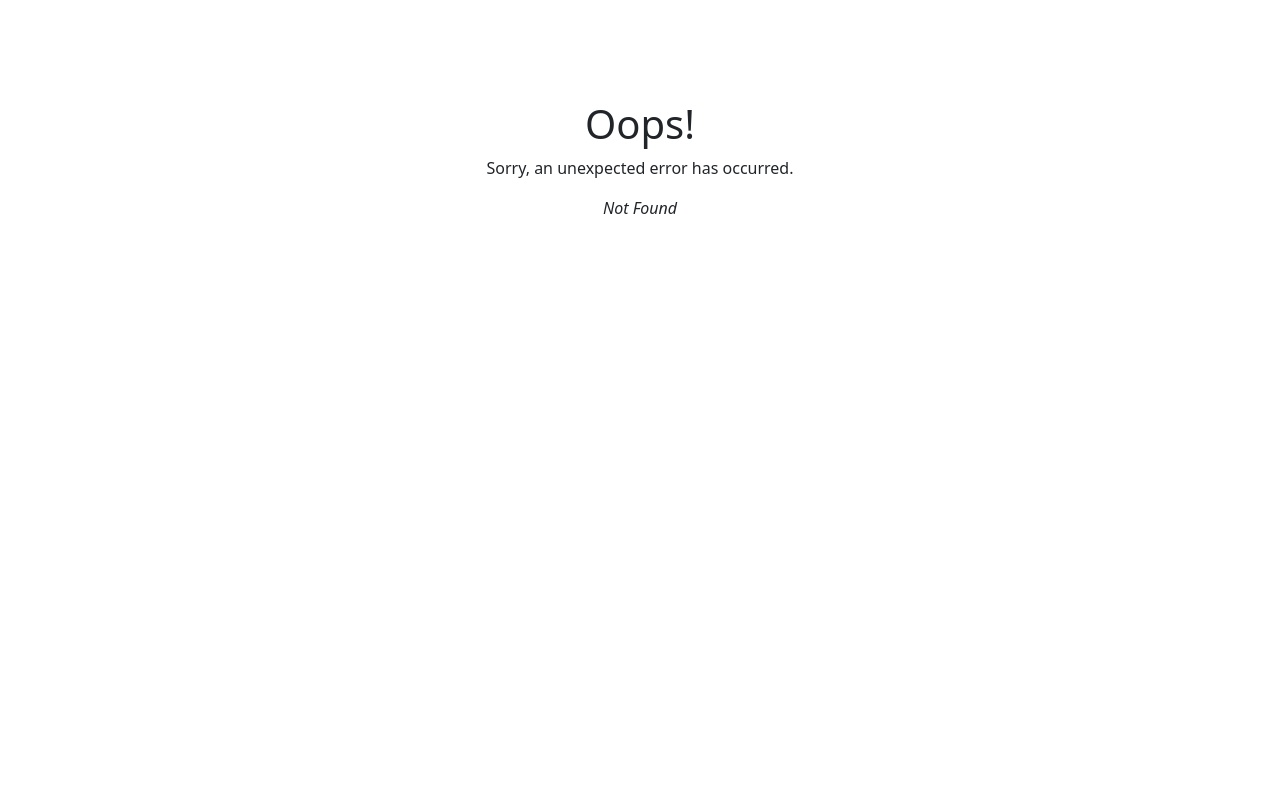
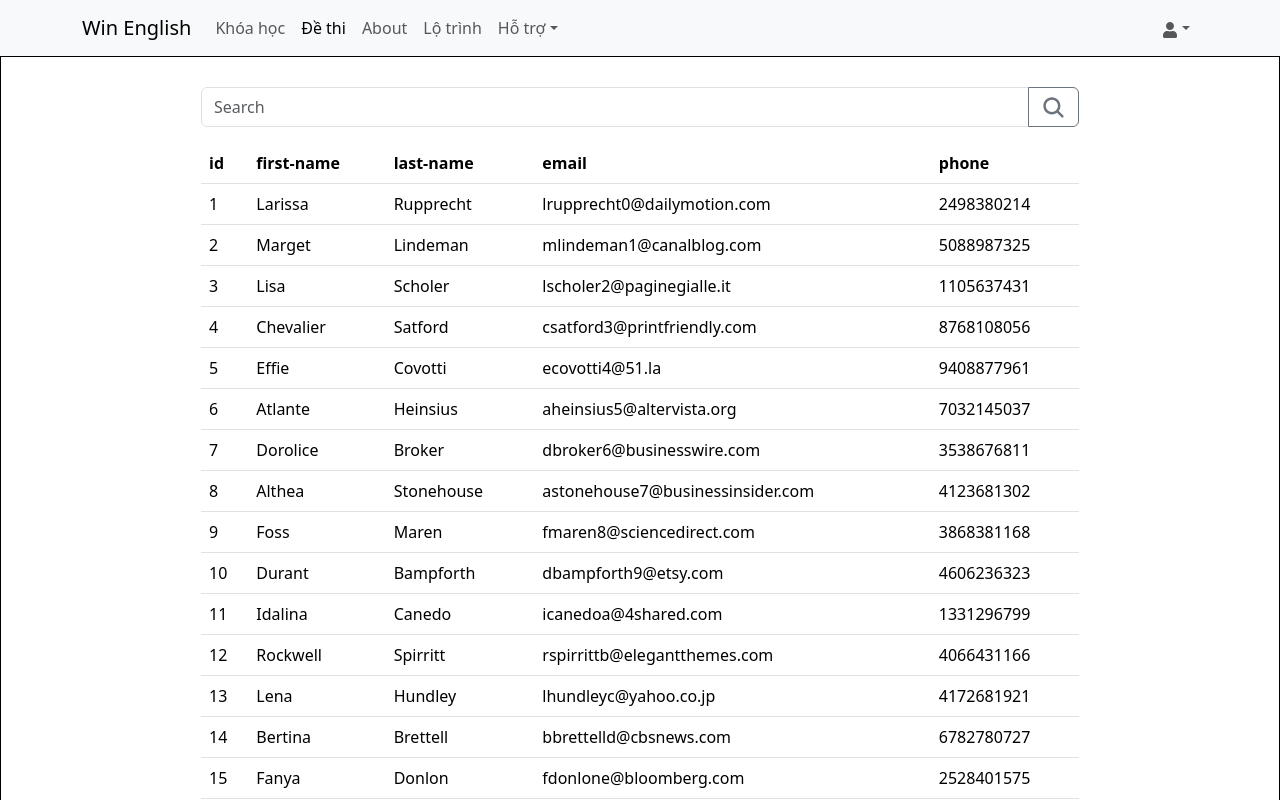
Before and after one commit to DatHuynhCoder/win_english_website, a React (Create React App) app: page /exam-library in a window 1280 px wide. Before the commit this address had no page. Shown: the top 800 px of the page. Built offline with nearby package versions, Linux system fonts and the light colour scheme.

Commit message:
demo searching bar in exam library

```diff
--- a/src/components/Header/Header.jsx
+++ b/src/components/Header/Header.jsx
@@ -20,7 +20,7 @@ const Header = () => {
         <Navbar.Collapse id="basic-navbar-nav">
           <Nav className="me-auto">
             <NavLink to={`/users`} className={'nav-link'}>Khóa học</NavLink>
-            <NavLink to={`/admin`} className={'nav-link'}>Đề thi</NavLink>
+            <NavLink to={`/exam-library`} className={'nav-link'}>Đề thi</NavLink>
             <NavLink to={`/about`} className={'nav-link'}>About</NavLink>
             <NavLink to={`/admin`} className={'nav-link'}>Lộ trình</NavLink>
             <NavDropdown title="Hỗ trợ" id="basic-nav-dropdown">
--- a/src/index.js
+++ b/src/index.js
@@ -24,6 +24,7 @@ import {
 } from "react-router-dom"
 
 import 'bootstrap/dist/css/bootstrap.min.css';
+import ExamLibrary from './pages/ExamLibrary/ExamLibrary';
 
 
 const router = createBrowserRouter([
@@ -47,6 +48,10 @@ const router = createBrowserRouter([
       {
         path: "/about",
         element: <About/>
+      },
+      {
+        path: "/exam-library",
+        element: <ExamLibrary/>
       }
     ],
   },
--- /dev/null
+++ b/src/pages/ExamLibrary/ExamLibrary.jsx
@@ -0,0 +1,269 @@
+import React, { useState } from 'react'
+
+import Table from 'react-bootstrap/Table';
+import Button from 'react-bootstrap/Button';
+import Form from 'react-bootstrap/Form';
+import InputGroup from 'react-bootstrap/InputGroup';
+
+import { IoSearch } from "react-icons/io5";
+
+import './ExamLibrary.scss'
+
+const data = [{
+  "id": 1,
+  "first_name": "Larissa",
+  "last_name": "Rupprecht",
+  "email": "lrupprecht0@dailymotion.com",
+  "phone": "2498380214"
+}, {
+  "id": 2,
+  "first_name": "Marget",
+  "last_name": "Lindeman",
+  "email": "mlindeman1@canalblog.com",
+  "phone": "5088987325"
+}, {
+  "id": 3,
+  "first_name": "Lisa",
+  "last_name": "Scholer",
+  "email": "lscholer2@paginegialle.it",
+  "phone": "1105637431"
+}, {
+  "id": 4,
+  "first_name": "Chevalier",
+  "last_name": "Satford",
+  "email": "csatford3@printfriendly.com",
+  "phone": "8768108056"
+}, {
+  "id": 5,
+  "first_name": "Effie",
+  "last_name": "Covotti",
+  "email": "ecovotti4@51.la",
+  "phone": "9408877961"
+}, {
+  "id": 6,
+  "first_name": "Atlante",
+  "last_name": "Heinsius",
+  "email": "aheinsius5@altervista.org",
+  "phone": "7032145037"
+}, {
+  "id": 7,
+  "first_name": "Dorolice",
+  "last_name": "Broker",
+  "email": "dbroker6@businesswire.com",
+  "phone": "3538676811"
+}, {
+  "id": 8,
+  "first_name": "Althea",
+  "last_name": "Stonehouse",
+  "email": "astonehouse7@businessinsider.com",
+  "phone": "4123681302"
+}, {
+  "id": 9,
+  "first_name": "Foss",
+  "last_name": "Maren",
+  "email": "fmaren8@sciencedirect.com",
+  "phone": "3868381168"
+}, {
+  "id": 10,
+  "first_name": "Durant",
+  "last_name": "Bampforth",
+  "email": "dbampforth9@etsy.com",
+  "phone": "4606236323"
+}, {
+  "id": 11,
+  "first_name": "Idalina",
+  "last_name": "Canedo",
+  "email": "icanedoa@4shared.com",
+  "phone": "1331296799"
+}, {
+  "id": 12,
+  "first_name": "Rockwell",
+  "last_name": "Spirritt",
+  "email": "rspirrittb@elegantthemes.com",
+  "phone": "4066431166"
+}, {
+  "id": 13,
+  "first_name": "Lena",
+  "last_name": "Hundley",
+  "email": "lhundleyc@yahoo.co.jp",
+  "phone": "4172681921"
+}, {
+  "id": 14,
+  "first_name": "Bertina",
+  "last_name": "Brettell",
+  "email": "bbrettelld@cbsnews.com",
+  "phone": "6782780727"
+}, {
+  "id": 15,
+  "first_name": "Fanya",
+  "last_name": "Donlon",
+  "email": "fdonlone@bloomberg.com",
+  "phone": "2528401575"
+}, {
+  "id": 16,
+  "first_name": "Eran",
+  "last_name": "Cruickshank",
+  "email": "ecruickshankf@google.com",
+  "phone": "2256401931"
+}, {
+  "id": 17,
+  "first_name": "Rudie",
+  "last_name": "McQuorkel",
+  "email": "rmcquorkelg@g.co",
+  "phone": "8892537761"
+}, {
+  "id": 18,
+  "first_name": "Danice",
+  "last_name": "MacGilrewy",
+  "email": "dmacgilrewyh@army.mil",
+  "phone": "2145742338"
+}, {
+  "id": 19,
+  "first_name": "Chrissy",
+  "last_name": "Rosiello",
+  "email": "crosielloi@reddit.com",
+  "phone": "7047332252"
+}, {
+  "id": 20,
+  "first_name": "Fancy",
+  "last_name": "Morad",
+  "email": "fmoradj@istockphoto.com",
+  "phone": "7368226521"
+}, {
+  "id": 21,
+  "first_name": "Thaddus",
+  "last_name": "Gasquoine",
+  "email": "tgasquoinek@ucoz.ru",
+  "phone": "8956456856"
+}, {
+  "id": 22,
+  "first_name": "Juli",
+  "last_name": "Beebee",
+  "email": "jbeebeel@time.com",
+  "phone": "5077411042"
+}, {
+  "id": 23,
+  "first_name": "Malissia",
+  "last_name": "Hurtado",
+  "email": "mhurtadom@w3.org",
+  "phone": "3106691611"
+}, {
+  "id": 24,
+  "first_name": "Eleonore",
+  "last_name": "Neesam",
+  "email": "eneesamn@sina.com.cn",
+  "phone": "3443326932"
+}, {
+  "id": 25,
+  "first_name": "Ansel",
+  "last_name": "Antoniewski",
+  "email": "aantoniewskio@army.mil",
+  "phone": "9096627927"
+}, {
+  "id": 26,
+  "first_name": "Augusta",
+  "last_name": "Allcott",
+  "email": "aallcottp@jiathis.com",
+  "phone": "5577492389"
+}, {
+  "id": 27,
+  "first_name": "Brennan",
+  "last_name": "Brockie",
+  "email": "bbrockieq@rakuten.co.jp",
+  "phone": "3193560480"
+}, {
+  "id": 28,
+  "first_name": "Vincent",
+  "last_name": "Gofforth",
+  "email": "vgofforthr@themeforest.net",
+  "phone": "1812609744"
+}, {
+  "id": 29,
+  "first_name": "Conroy",
+  "last_name": "Kleinzweig",
+  "email": "ckleinzweigs@tmall.com",
+  "phone": "4091107188"
+}, {
+  "id": 30,
+  "first_name": "Aluino",
+  "last_name": "McCully",
+  "email": "amccullyt@omniture.com",
+  "phone": "3957569904"
+}]
+
+function ResponsiveExample() {
+  const [search, setSearch]  = useState('')
+  return (
+    <>
+      <InputGroup className="mb-3 searching-bar">
+        <Form.Control
+          placeholder="Search"
+          aria-label="Recipient's username"
+          aria-describedby="basic-addon2"
+          onChange={(e) => setSearch(e.target.value)}
+        />
+        <Button variant="outline-secondary" id="button-addon2">
+          <IoSearch size={25}/>
+        </Button>
+      </InputGroup>
+
+      <Table responsive>
+        <thead>
+          <tr>
+            <th>id</th>
+            <th>first-name</th>
+            <th>last-name</th>
+            <th>email</th>
+            <th>phone</th>
+          </tr>
+        </thead>
+        <tbody>
+          {
+            data.filter((item) => {
+              return search.toLowerCase() === ''
+                      ?
+                        item
+                      :
+                        (item.first_name
+                          .toLowerCase()
+                          .includes(search.toLowerCase())
+                          ||
+                          item.last_name
+                          .toLowerCase()
+                          .includes(search.toLowerCase())
+                          ||
+                          item.email
+                          .toLowerCase()
+                          .includes(search.toLowerCase())
+                          ||
+                          item.phone
+                          .toLowerCase()
+                          .includes(search.toLowerCase())
+                        )
+
+            }).map((item, index) => (
+              <tr key={item.id}>
+                <td>{item.id}</td>
+                <td>{item.first_name}</td>
+                <td>{item.last_name}</td>
+                <td>{item.email}</td>
+                <td>{item.phone}</td>
+              </tr>
+            ))
+          }
+        </tbody>
+      </Table>
+    </>
+  );
+}
+
+const ExamLibrary = () => {
+  return (
+    <div className='ExamLibrary-container'>
+      <div className='table-container'></div>
+      <ResponsiveExample/>
+    </div>
+  )
+}
+
+export default ExamLibrary
--- /dev/null
+++ b/src/pages/ExamLibrary/ExamLibrary.scss
@@ -0,0 +1,10 @@
+.ExamLibrary-container {
+  border: 1px solid black;
+  padding: 0 200px;
+  .table-container {
+    padding: 0 50px;
+  }
+  .searching-bar {
+    margin-top: 30px;
+  }
+}
--- a/src/pages/home/Home.jsx
+++ b/src/pages/home/Home.jsx
@@ -13,6 +13,7 @@ import pic3 from '../../assets/pic3.jpg'
 import pic4 from '../../assets/pic4.jpg'
 import pic5 from '../../assets/pic5.jpg'
 import pic6 from '../../assets/pic6.jpg'
+import { FormGroup } from "react-bootstrap"
 
 const IntroductionCarouselData = [
   {
--- a/src/pages/home/HomeFeedback.jsx
+++ b/src/pages/home/HomeFeedback.jsx
@@ -13,7 +13,7 @@ const HomeFeedback = ({HomeFeedbackData}) => {
           HomeFeedbackData.map((item) => (
             <div className='HomeFeedback-content'>
               <div className='HomeFeedback-avatar-area'>
-                <img src={item.avatar} className='HomeFeedback-avatar' />
+                <img src={item.avatar} alt='avatar' className='HomeFeedback-avatar' />
               </div>
               <div className='HomeFeedback-name-area'>
                 <p className='HomeFeedback-name'>{item.name}</p>
```
Also changed, not shown: src/pages/ExamLibrary.jsx (deleted, +0 -7 lines).
